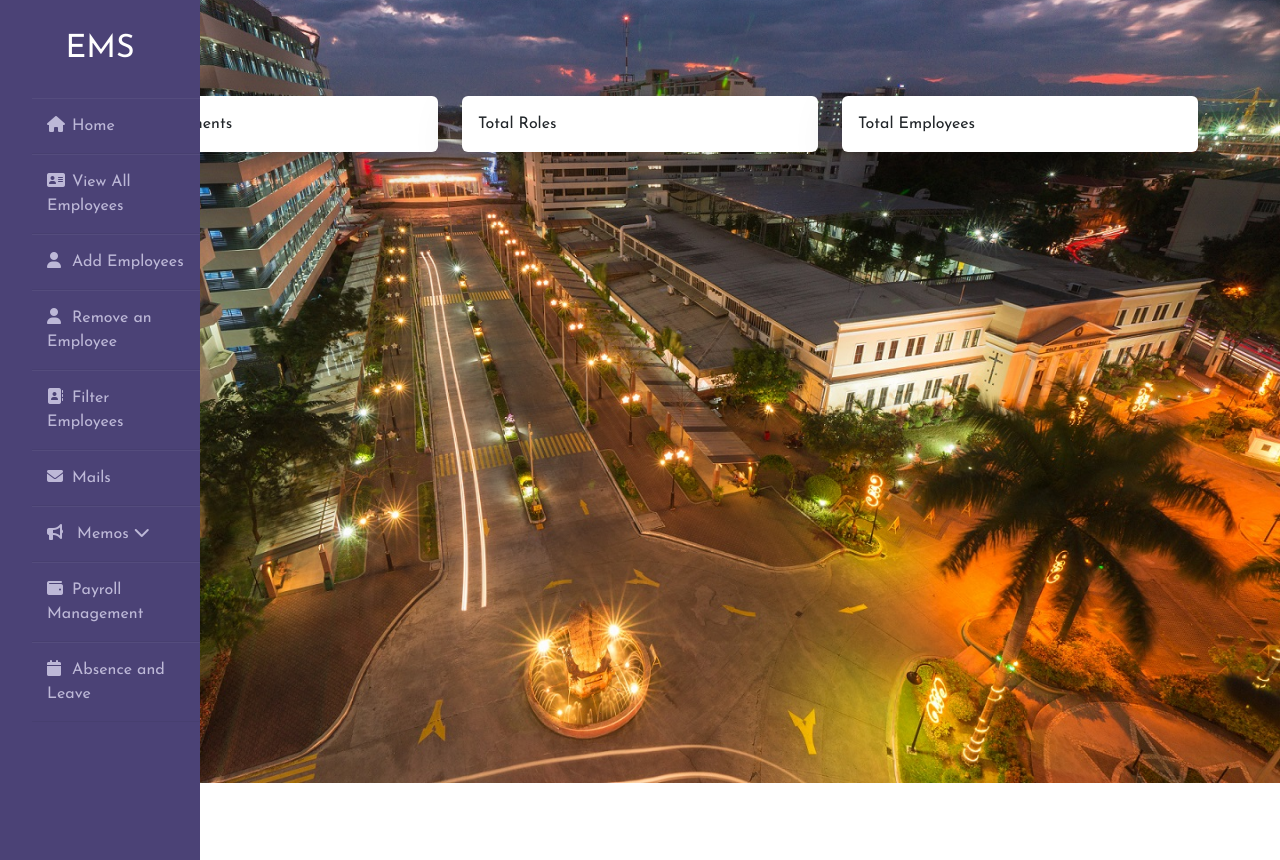
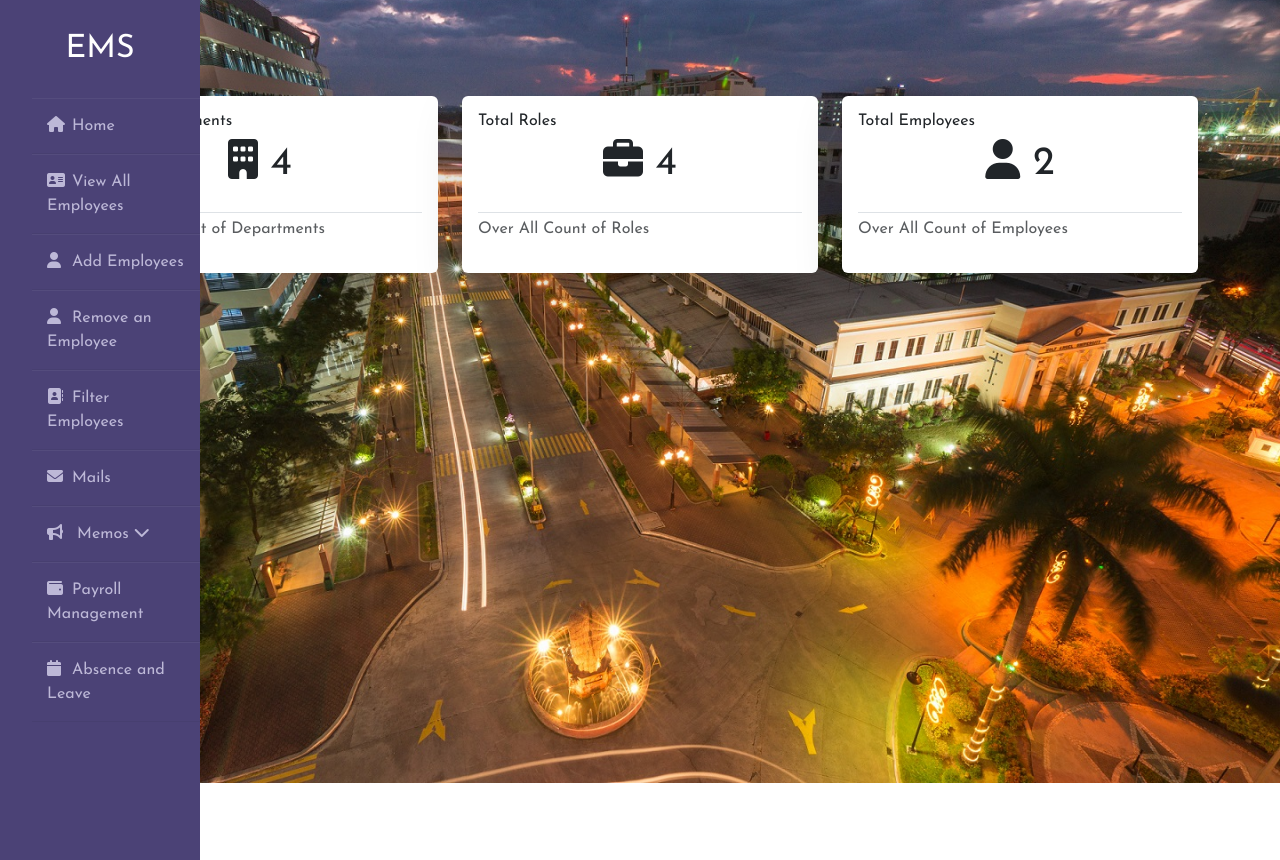
Before and after one commit to juicemark/EMP_MAN_SYS, a Django app: page / in a window 1280 px wide. Shown: the part 70-930 px from the top of the page. Run offline with Django 4.2, Linux system fonts and the light colour scheme; a user stored in the database is signed in; data comes from the database, SQL or seed files in the repository; some libraries are stand-ins or nearby versions.

Commit message:
rendered emp, roles, depts in index

```diff
--- a/emp_app/templates/index.html
+++ b/emp_app/templates/index.html
@@ -8,6 +8,7 @@
 
 <!doctype html>
 <html lang="en">
+<script src="https://kit.fontawesome.com/b99e675b6e.js"></script>
 <head>
     <!-- Required meta tags -->
     <meta charset="utf-8">
@@ -23,17 +24,23 @@
                 <div class="row">
                     <div class="col-md-4">
                         <div class="shadow-lg p-3 mb-5 bg-white rounded">
-                            Total Departments
+                            <h6>Total Departments</h6>
+                            <h1 class="font-weight-light pb-2 mb-1 border-bottom"><p style="text-align:center;"><i class="fas fa-building"></i> {{ total_department|intcomma }}</p></h1>
+                            <p class="tx-12 text-muted">Over All Count of Departments</p>
                         </div>
                     </div>
                 <div class="col-md-4">
                         <div class="shadow-lg p-3 mb-5 bg-white rounded">
-                            Total Roles
+                            <h6>Total Roles</h6>
+                            <h1 class="font-weight-light pb-2 mb-1 border-bottom"><p style="text-align:center;"><i class="fas fa-briefcase"></i> {{ total_role|intcomma }}</p></h1>
+                            <p class="tx-12 text-muted">Over All Count of Roles</p>
                         </div>
                 </div>
                 <div class="col-md-4">
                         <div class="shadow-lg p-3 mb-5 bg-white rounded">
-                            Total Employees
+                            <h6>Total Employees</h6>
+                            <h1 class="font-weight-light pb-2 mb-1 border-bottom"><p style="text-align:center;"><i class="fas fa-user"></i> {{ total_employee|intcomma }}</p></h1>
+                            <p class="tx-12 text-muted">Over All Count of Employees</p>
                         </div>
                     </div>
                 </div>
```
